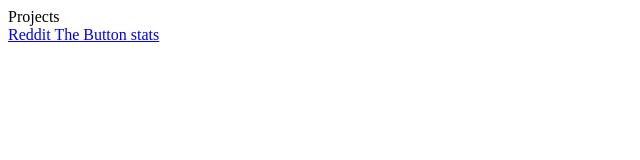
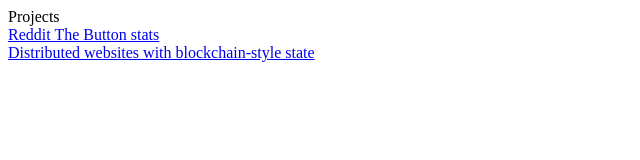
Before and after one commit to den-chan/den-chan.github.io, a plain HTML site: page index.html in a window 1280 px wide. Shown: the whole page, without its empty margins (0-640 px from the left). Drawn offline with Linux system fonts and the light colour scheme.

Commit message:
Added submodule "moonshine".

```diff
--- a/index.html
+++ b/index.html
@@ -10,6 +10,9 @@
       <div>
         <a href="./button-stuff/">Reddit The Button stats</a>
       </div>
+      <div>
+        <a href="./moonshine/">Distributed websites with blockchain-style state</a>
+      </div>
     </section>
   </body>
 </html>
```
Also changed, not shown: 2 other files.
